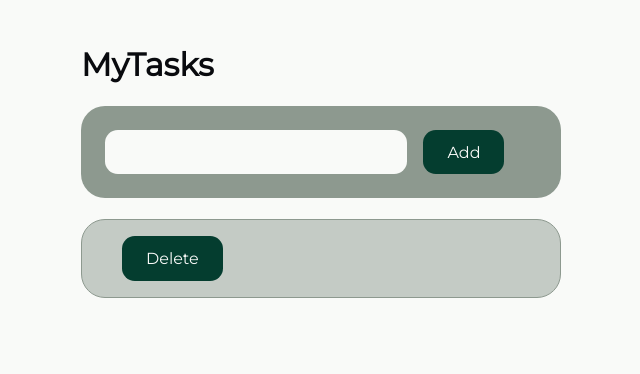
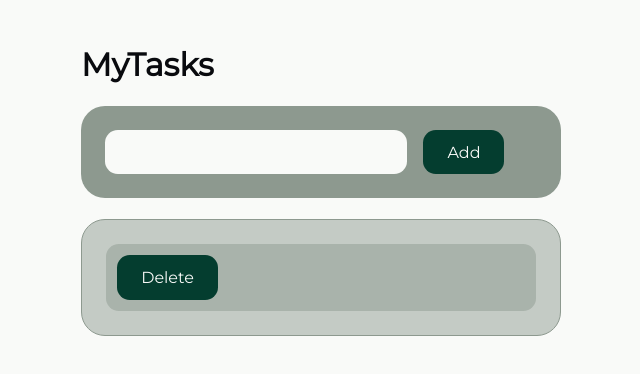
Before and after one commit to xfontr/202207-w6ch1-xifre-font, a React (Create React App) app: page / in a window 1280 px wide. Shown: the top 374 px of the page, without its empty margins (319-959 px from the left). Built offline with nearby package versions, Linux system fonts and the light colour scheme.

Commit message:
Styled TaskItem component

```diff
--- a/src/components/TaskItem/TaskItem.tsx
+++ b/src/components/TaskItem/TaskItem.tsx
@@ -1,5 +1,6 @@
 import Task from "../../features/models/Task";
 import Button from "../Button/Button";
+import TaskItemStyled from "./TaskItemStyled";
 
 interface TaskProps {
   task: Task;
@@ -7,12 +8,12 @@ interface TaskProps {
 
 const TaskItem = ({ task }: TaskProps): JSX.Element => {
   return (
-    <li className="task">
+    <TaskItemStyled>
       <article className="task-container">
         <span className="task-name">{task.name}</span>
         <Button type="button" text="Delete" />
       </article>
-    </li>
+    </TaskItemStyled>
   );
 };
 
--- /dev/null
+++ b/src/components/TaskItem/TaskItemStyled.ts
@@ -0,0 +1,9 @@
+import styled from "styled-components";
+
+const TaskItemStyled = styled.li`
+  padding: var(--container-padding--small);
+  border-radius: var(--rad-border--small);
+  background-color: var(--secondary-color--low);
+`;
+
+export default TaskItemStyled;
--- a/src/components/TaskList/TaskListStyled.ts
+++ b/src/components/TaskList/TaskListStyled.ts
@@ -4,6 +4,7 @@ const TaskListStyled = styled.section`
   display: flex;
   flex-direction: column;
   gap: var(--container-gap);
+  padding: var(--container-padding--big);
 
   background-color: var(--secondary-color--low);
   border: 1px solid var(--secondary-color);
--- a/src/index.css
+++ b/src/index.css
@@ -8,6 +8,7 @@
   --typography-color: #090a0e;
 
   --container-padding--big: 1.5rem;
+  --container-padding--small: 0.7rem;
   --container-gap: 1.3rem;
 
   --rad-border--big: 1.5rem;
@@ -30,8 +31,8 @@ body {
 }
 
 ul {
-  padding: none;
-  margin: none;
+  padding: 0;
+  margin: 0;
   list-style: none;
 }
 
```
